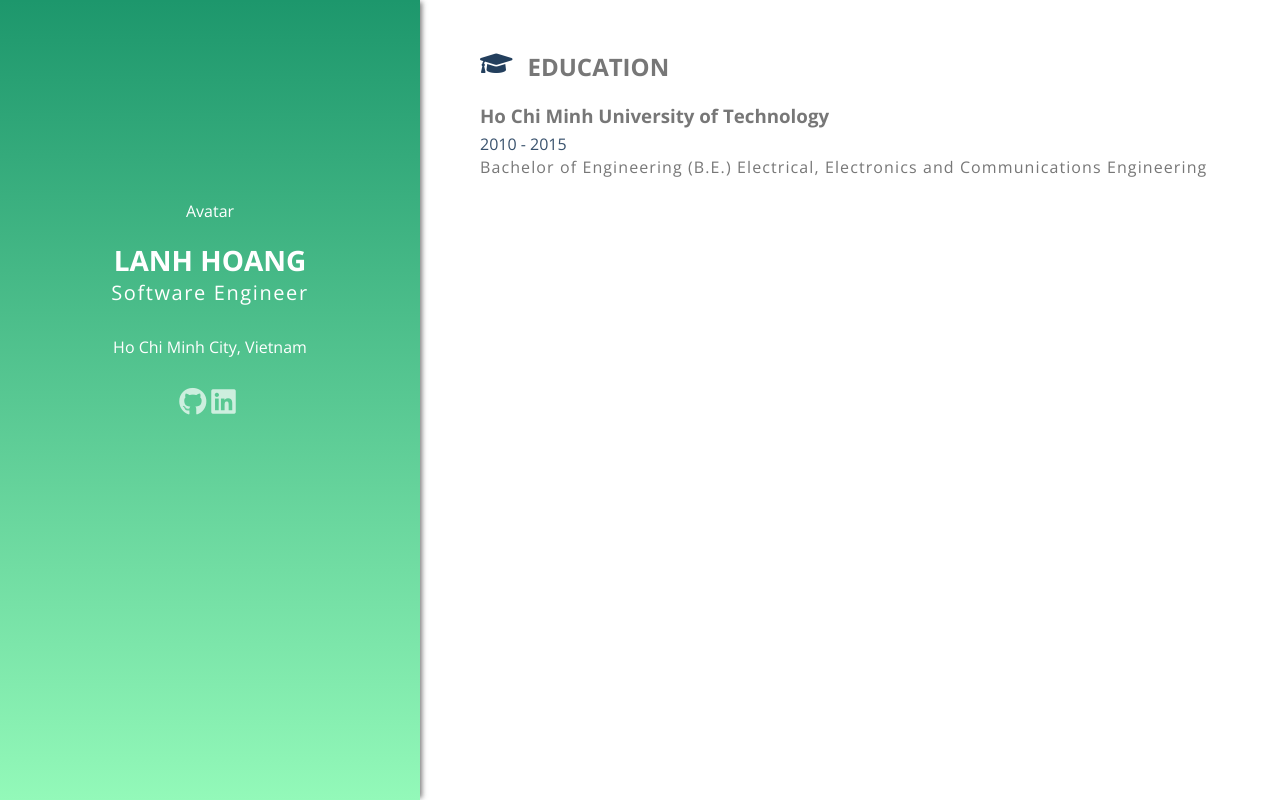
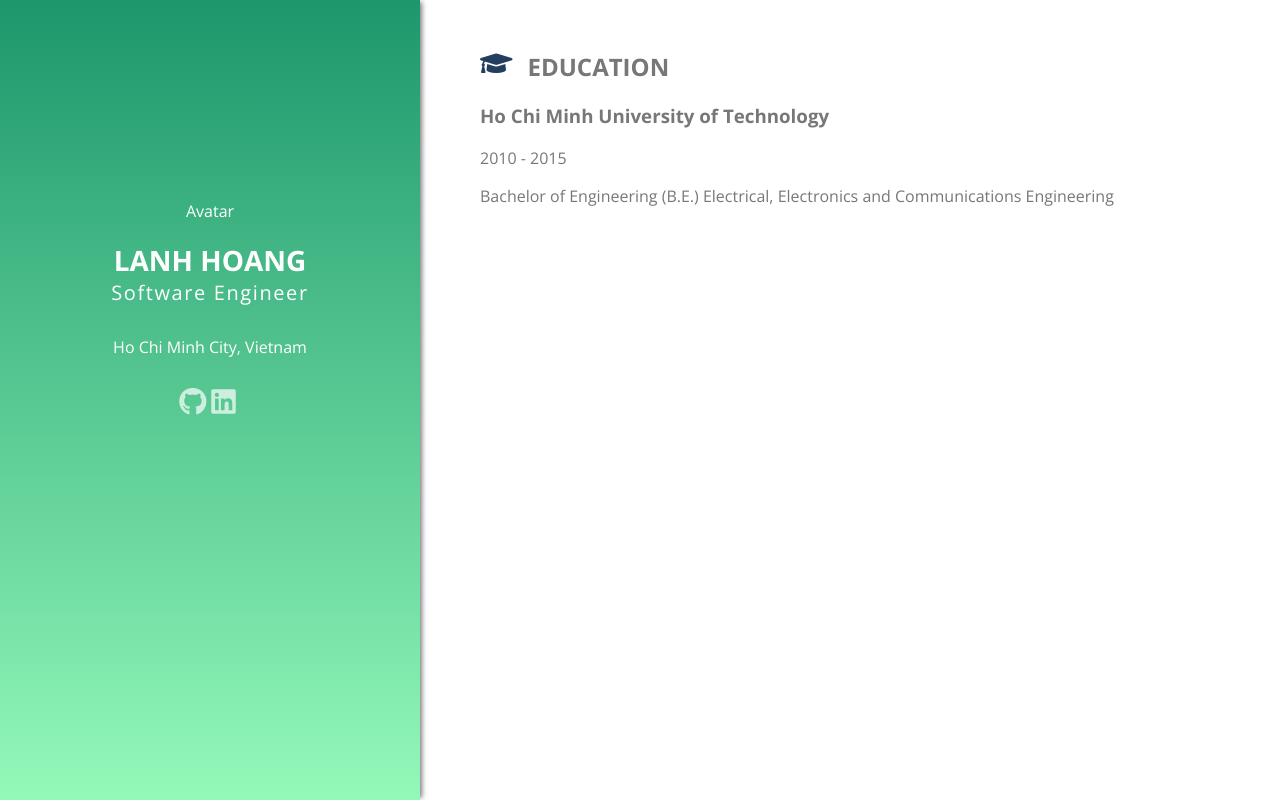
Before and after one commit to lanhhoang/react-resume, a React app: page / in a window 1280 px wide. Built offline with nearby package versions, Linux system fonts and the light colour scheme.

Commit message:
Add Card component

```diff
--- a/src/components/Education/Education.css
+++ b/src/components/Education/Education.css
@@ -8,24 +8,3 @@
   font-size: 26px;
   margin-right: 15px;
 }
-
-.Item {
-  margin-bottom: 30px;
-}
-
-.Item h3 {
-  color: #777;
-  margin-bottom: 5px;
-}
-
-.Item span {
-  color: rgba(35, 63, 93, 0.9);
-  font-weight: 300;
-}
-
-.Item p {
-  margin-top: 0px;
-  width: 95%;
-  letter-spacing: 1.1px;
-  line-height: 25px;
-}
```
Also changed, not shown: src/components/Card/Card.css (added, +20 -0 lines), src/components/Card/Card.jsx (added, +16 -0 lines).
